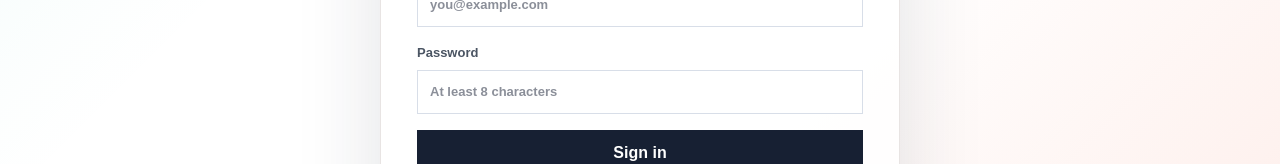
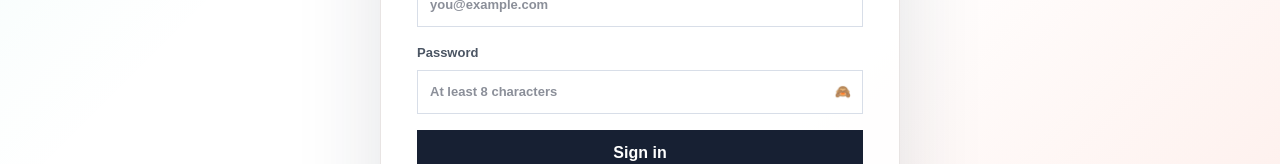
Before and after one commit to Pratul74/Url-Shortener, a React (Vite) app in the folder frontend/: page /login in a window 1280 px wide. Shown: the part 483-647 px from the top of the page. Built offline with nearby package versions, Linux system fonts and the light colour scheme.

Commit message:
feat(login): add show/hide password toggle

```diff
--- a/frontend/src/pages/Login.jsx
+++ b/frontend/src/pages/Login.jsx
@@ -12,6 +12,7 @@ export default function Login() {
     const { isAuthenticated, login } = useAuth();
     const [form, setForm] = useState({ email: "", password: "" });
     const [isSubmitting, setIsSubmitting] = useState(false);
+    const [showPassword, setShowPassword] = useState(false);
 
     if (isAuthenticated) return <Navigate to="/" replace />;
 
@@ -64,16 +65,28 @@ export default function Login() {
 
                     <label>
                         <span>Password</span>
+                        <div className="relative">
                             <input
                                 autoComplete="current-password"
+                                className="w-full pr-11"
                                 minLength={8}
                                 name="password"
                                 onChange={(event) => setForm((value) => ({ ...value, password: event.target.value }))}
                                 placeholder="At least 8 characters"
                                 required
-                            type="password"
+                                type={showPassword ? "text" : "password"}
                                 value={form.password}
                             />
+                            <button
+                                aria-label={showPassword ? "Hide password" : "Show password"}
+                                aria-pressed={showPassword}
+                                className="absolute right-2 top-1/2 -translate-y-1/2 cursor-pointer rounded p-1 text-lg leading-none"
+                                onClick={() => setShowPassword((value) => !value)}
+                                type="button"
+                            >
+                                {showPassword ? "👁️" : "🙈"}
+                            </button>
+                        </div>
                     </label>
 
                     <button className="primary-button" disabled={isSubmitting} type="submit">
```
Lines whose indentation alone changed are shown as unchanged.
